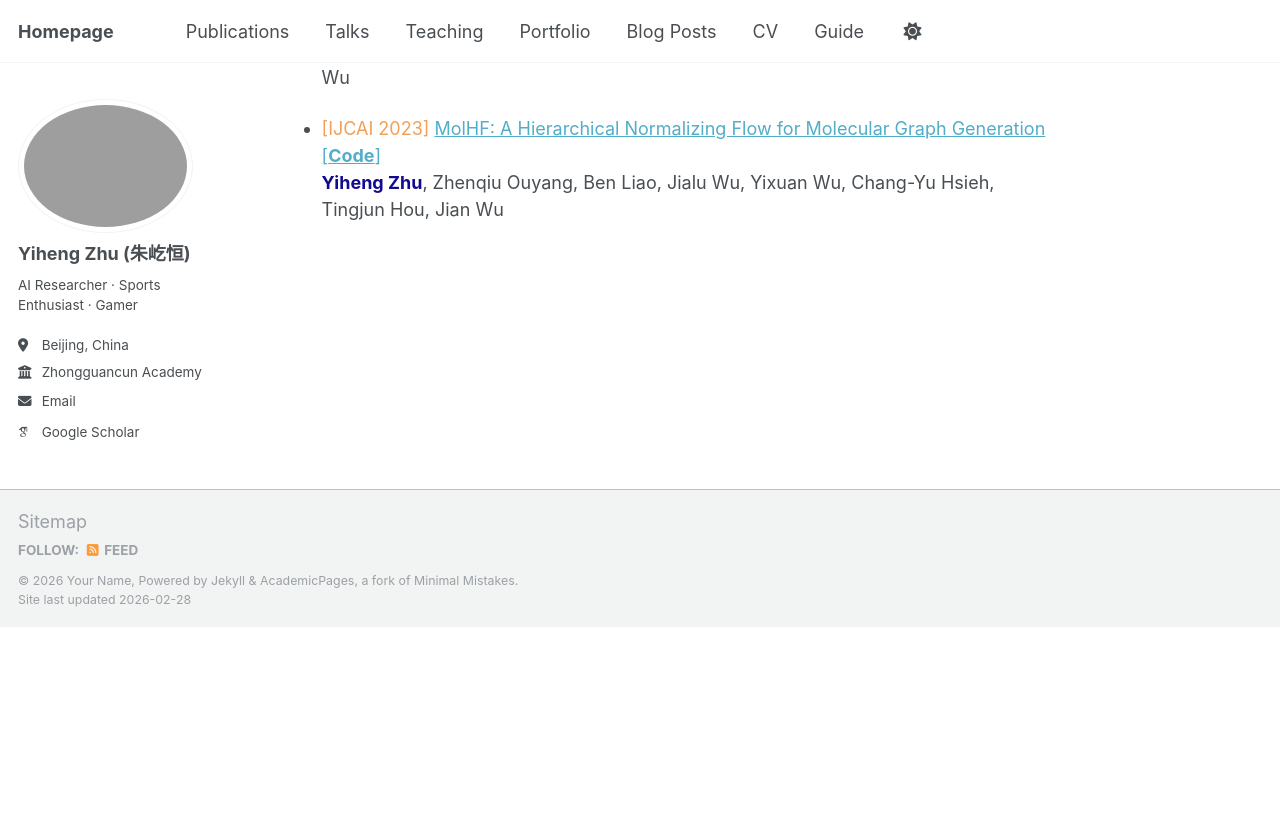
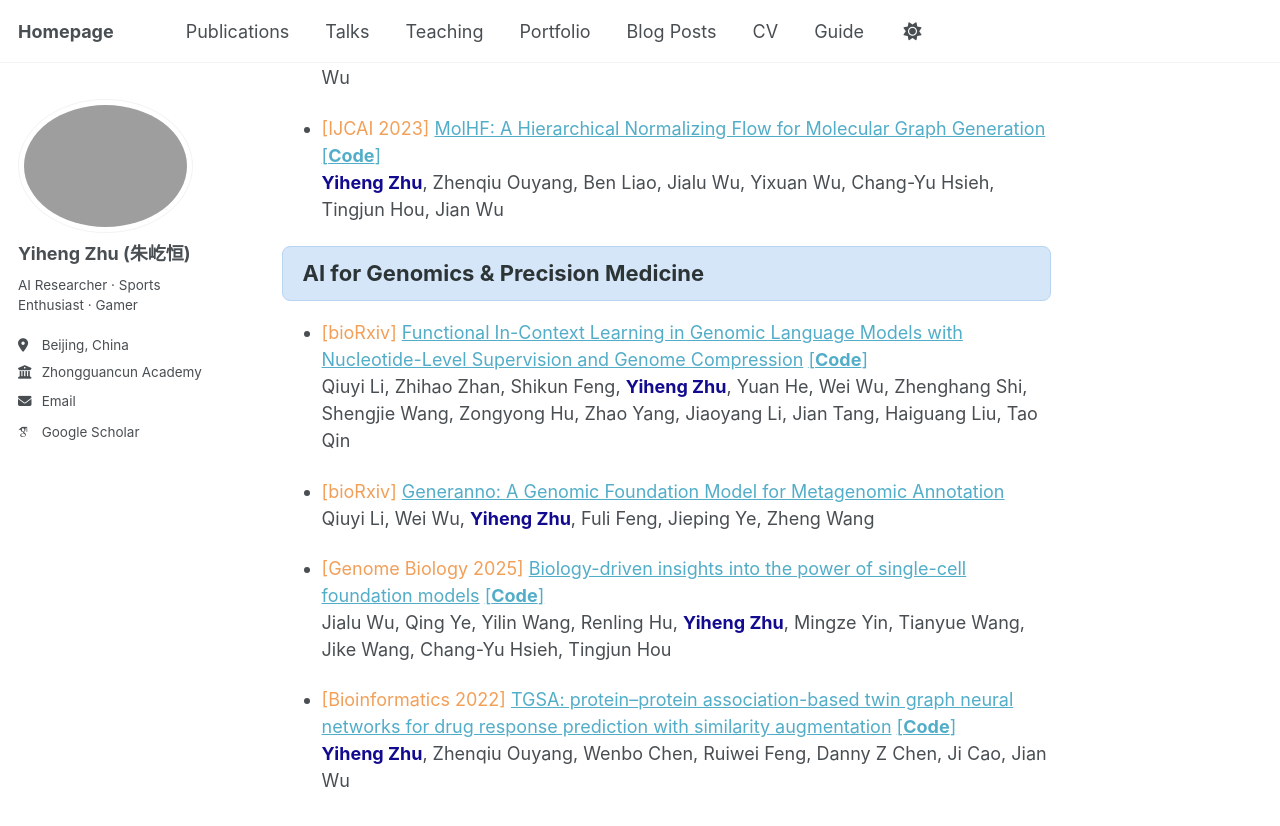
Before and after one commit to derrickzhu147/derrickzhu147.github.io, a Jekyll site: the page built from _pages/pub.md, in a window 1280 px wide and 900 px high, scrolled down 959 px. Shown: the top 826 px of the window. Built offline with Jekyll 4.4.1, drawn with Linux system fonts in a browser that asks for light colours; some web fonts are replaced; our own code applies the rules of GitHub Pages for plain Markdown files; before the commit the page ends 1586 px from its top, so only the background shows below that; some of the changed text lies outside the part shown.

Commit message:
Update pub.md

```diff
--- a/_pages/pub.md
+++ b/_pages/pub.md
@@ -43,3 +43,31 @@ AI for Molecular Design and Discovery
   [MolHF: A Hierarchical Normalizing Flow for Molecular Graph Generation](https://arxiv.org/abs/2305.08457)
   [\[**Code**\]](https://github.com/violet-sto/MolHF)
   **<span style="color:#120A8F;">Yiheng Zhu</span>**, Zhenqiu Ouyang, Ben Liao, Jialu Wu, Yixuan Wu, Chang-Yu Hsieh, Tingjun Hou, Jian Wu
+
+
+<div style="background:#D4E6F8;color:#2D3436;padding:10px 20px;border-radius:8px;font-size:22px;font-weight:bold;border:1px solid #B8D4F0">
+AI for Genomics & Precision Medicine
+</div>
+
+
+- <span style="color:#F29F58;">[bioRxiv]</span>
+  [Functional In-Context Learning in Genomic Language Models with Nucleotide-Level Supervision and Genome Compression](https://www.biorxiv.org/content/10.64898/2026.01.27.702015v1.abstract)
+  [\[**Code**\]](https://github.com/GenerTeam/GENERator)
+  Qiuyi Li, Zhihao Zhan, Shikun Feng, **<span style="color:#120A8F;">Yiheng Zhu</span>**, Yuan He, Wei Wu, Zhenghang Shi, Shengjie Wang, Zongyong Hu, Zhao Yang, Jiaoyang Li, Jian Tang, Haiguang Liu, Tao Qin
+
+
+- <span style="color:#F29F58;">[bioRxiv]</span>
+  [Generanno: A Genomic Foundation Model for Metagenomic Annotation](https://www.biorxiv.org/content/10.1101/2025.06.04.656517v3.abstract)
+  Qiuyi Li, Wei Wu, **<span style="color:#120A8F;">Yiheng Zhu</span>**, Fuli Feng, Jieping Ye, Zheng Wang
+
+
+- <span style="color:#F29F58;">[Genome Biology 2025]</span>
+  [Biology-driven insights into the power of single-cell foundation models](https://link.springer.com/article/10.1186/s13059-025-03781-6)
+  [\[**Code**\]](https://github.com/wujialu/scFM-Bench)
+  Jialu Wu, Qing Ye, Yilin Wang, Renling Hu, **<span style="color:#120A8F;">Yiheng Zhu</span>**, Mingze Yin, Tianyue Wang, Jike Wang, Chang-Yu Hsieh, Tingjun Hou
+
+
+- <span style="color:#F29F58;">[Bioinformatics 2022]</span>
+  [TGSA: protein–protein association-based twin graph neural networks for drug response prediction with similarity augmentation](https://academic.oup.com/bioinformatics/article/38/2/461/6374919)
+  [\[**Code**\]](https://github.com/violet-sto/TGSA)
+  **<span style="color:#120A8F;">Yiheng Zhu</span>**, Zhenqiu Ouyang, Wenbo Chen, Ruiwei Feng, Danny Z Chen, Ji Cao, Jian Wu
```
Also changed, not shown: other parts of _pages/pub.md (+1 -1 lines).
